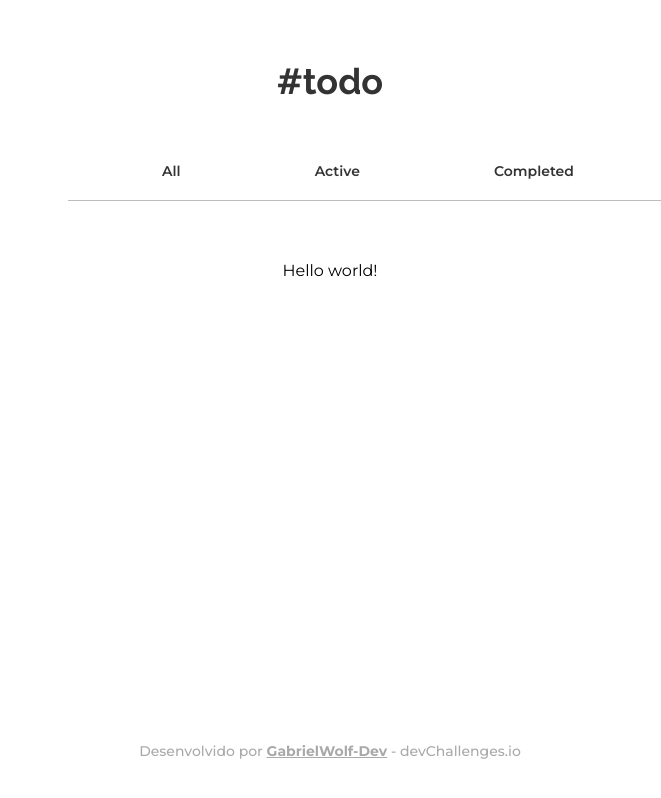
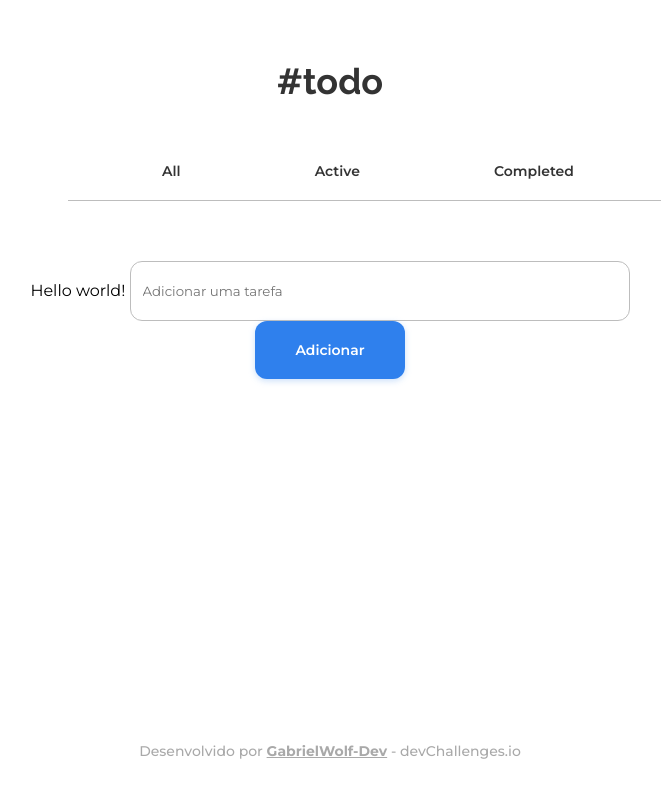
Before and after one commit to GabrielWolf-Dev/todo-list-vue, a Vue app: page / in a window 1280 px wide. Shown: the whole page, without its empty margins (310-971 px from the left). Built offline with nearby package versions, Linux system fonts and the light colour scheme.

Commit message:
feat: Add Button and Input components

```diff
--- /dev/null
+++ b/src/components/ButtonSubmit.vue
@@ -0,0 +1,28 @@
+<template>
+  <button type="submit" class="button">{{ text }}</button>
+</template>
+
+<script>
+export default {
+  name: "ButtonSubmit",
+  props: {
+    text: {
+      type: String,
+      required: true,
+      default: "Add",
+    },
+  },
+};
+</script>
+
+<style scoped>
+.button {
+  font-size: 0.875rem;
+  font-weight: 600;
+  color: var(--color-white);
+  padding: 20px 40px;
+  border-radius: 12px;
+  background-color: var(--color-primary);
+  box-shadow: var(--box-shadow-01);
+}
+</style>
--- /dev/null
+++ b/src/components/InputText.vue
@@ -0,0 +1,41 @@
+<template>
+  <input
+    class="input"
+    type="text"
+    :name="name"
+    :id="id"
+    :placeholder="placeholder"
+  />
+</template>
+
+<script>
+export default {
+  name: "InputText",
+  props: {
+    name: {
+      type: String,
+      default: "handleValue",
+    },
+    id: {
+      type: String,
+      default: "handleValue",
+    },
+    placeholder: {
+      type: String,
+      default: "add details",
+    }
+  },
+};
+</script>
+
+<style scoped>
+.input {
+  width: 100%;
+  max-width: 500px;
+  height: 60px;
+  border-radius: 12px;
+  border: 1px solid var(--color-base-1);
+  padding-left: 12px;
+  outline-color: var(--color-primary);
+}
+</style>
--- a/src/views/TodosView.vue
+++ b/src/views/TodosView.vue
@@ -1,10 +1,21 @@
 <template>
-  <div class="todos">Hello world!</div>
+  <div class="todos">
+    Hello world!
+    <InputText name="task" id="task" placeholder="Adicionar uma tarefa" />
+    <ButtonSubmit text="Adicionar" />
+  </div>
 </template>
 
 <script>
+import ButtonSubmit from "@/components/ButtonSubmit.vue";
+import InputText from "@/components/InputText.vue";
+
 export default {
   name: "TodosView",
+  components: {
+    ButtonSubmit,
+    InputText,
+  }
 };
 </script>
 
```
